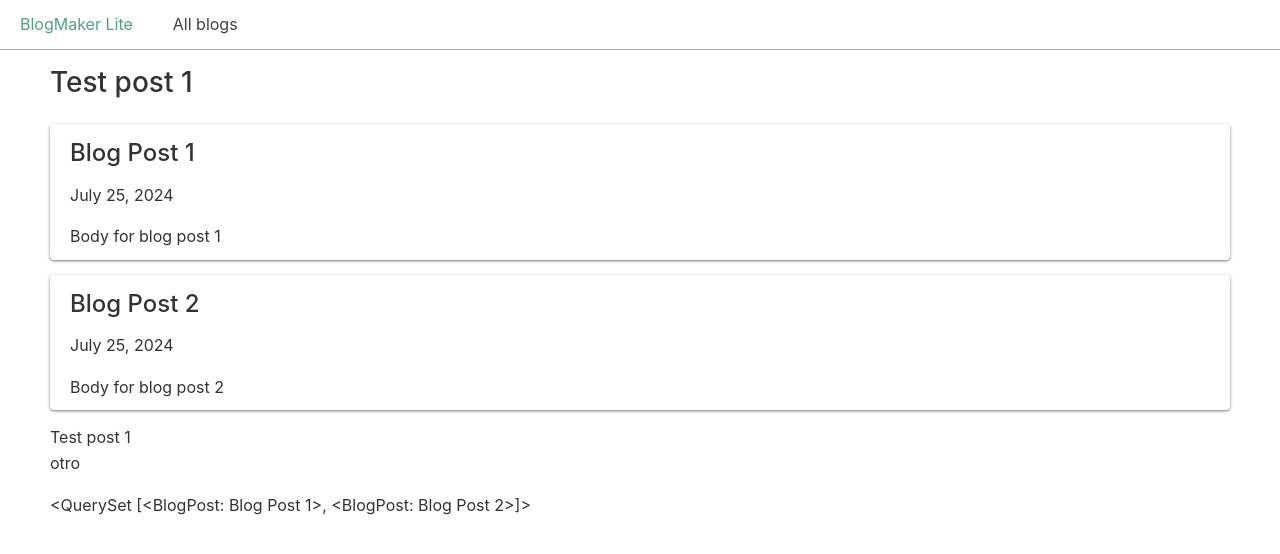
After one commit to VictorFernandezPey/djangoFromSingleFile, a Django app: page /blogs/1/ in a window 1280 px wide. The commit adds this page. Shown: the top 554 px of the page. Run offline with Django 4.2, Linux system fonts and the light colour scheme; data comes from the database, SQL or seed files in the repository.

Commit message:
URL pattern defined for blog pages with parameter

```diff
--- a/blogmaker_lite.py
+++ b/blogmaker_lite.py
@@ -15,9 +15,20 @@ def blogs(request):
     context = {"blogs": all_blogs}
     return render(request, "blogs.html", context)
 
+def blog(request, blog_id):
+    blog = Blog.objects.get(id=blog_id)
+    posts = blog.blogpost_set.all()
+
+    context = {
+        "blog": blog,
+        "posts": posts,
+    }
+    return render(request, "blog.html", context)
+
 urlpatterns = [
     path("admin/", admin.site.urls),
     path("blogs/", blogs, name="blogs"),
+    path("blogs/<int:blog_id>/", blog, name="blog"),
     path("", index, name="index")
 ]
 
--- /dev/null
+++ b/templates/blog.html
@@ -0,0 +1,23 @@
+{% extends "base.html" %}
+
+{% block content %}
+
+  <h2>{{ blog.title }}</h2>
+
+  {% for post in posts %}
+
+    <div class="card">
+      <header><h3>{{ post.title }}</h3></header>
+      <p>{{ post.date_added|date:"DATE_FORMAT"}}</p>
+      <p>{{ post.body|truncatewords:10 }}</p>
+    </div>
+
+  {% empty %}
+    <h3>No posts have been written yet.</h3>
+  {% endfor %}
+
+{{ blog }}
+<p>otro</p>
+{{ posts }}
+
+{% endblock content %}
--- a/templates/blogs.html
+++ b/templates/blogs.html
@@ -7,7 +7,7 @@
   {% for blog in blogs %}
 
     <div class="card">
-      <header><h3>{{ blog.title }}</h3></header>
+      <header><h3><a href="{% url 'blog' blog.id %}">{{ blog.title }}</a></h3></header>
       <p>{{ blog.description }}</p>
     </div>
 
```
